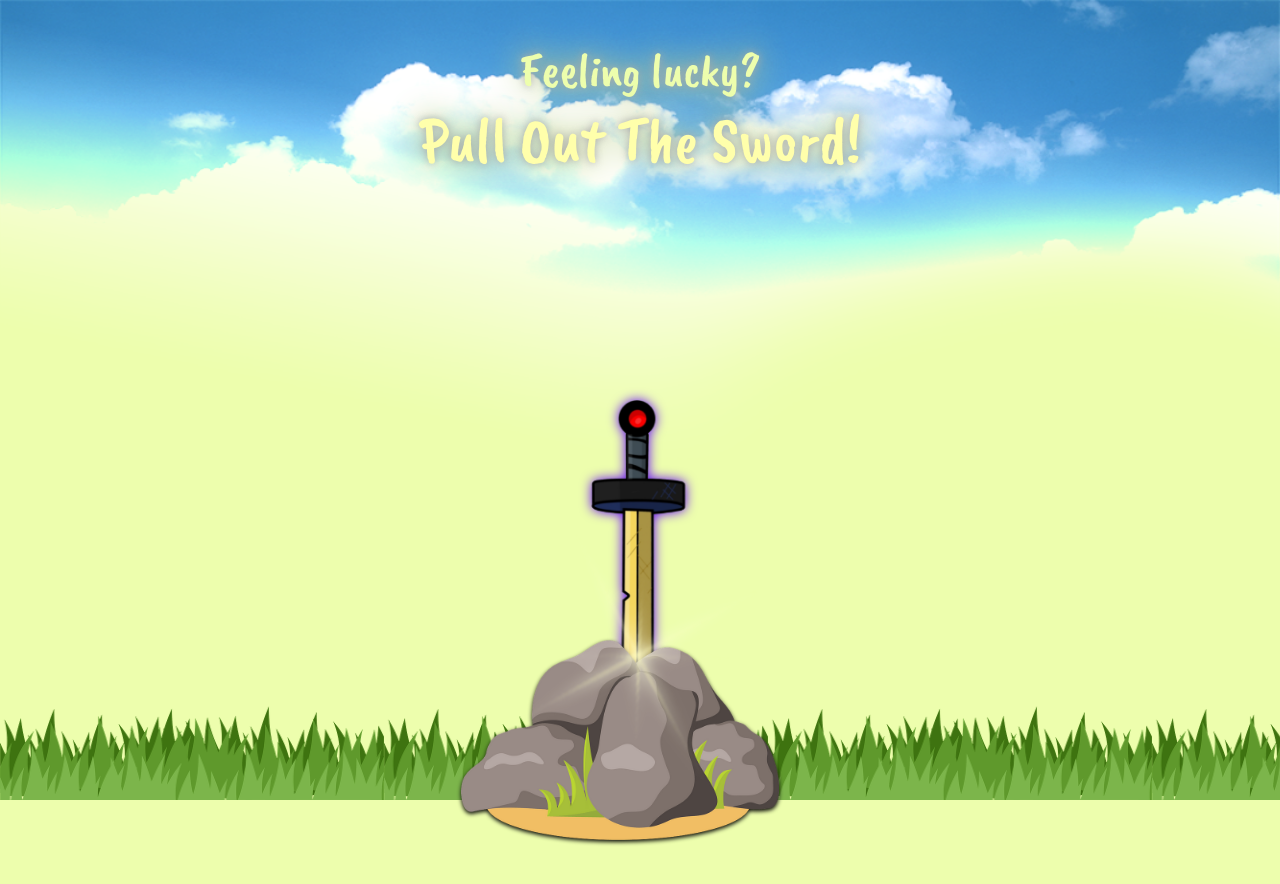
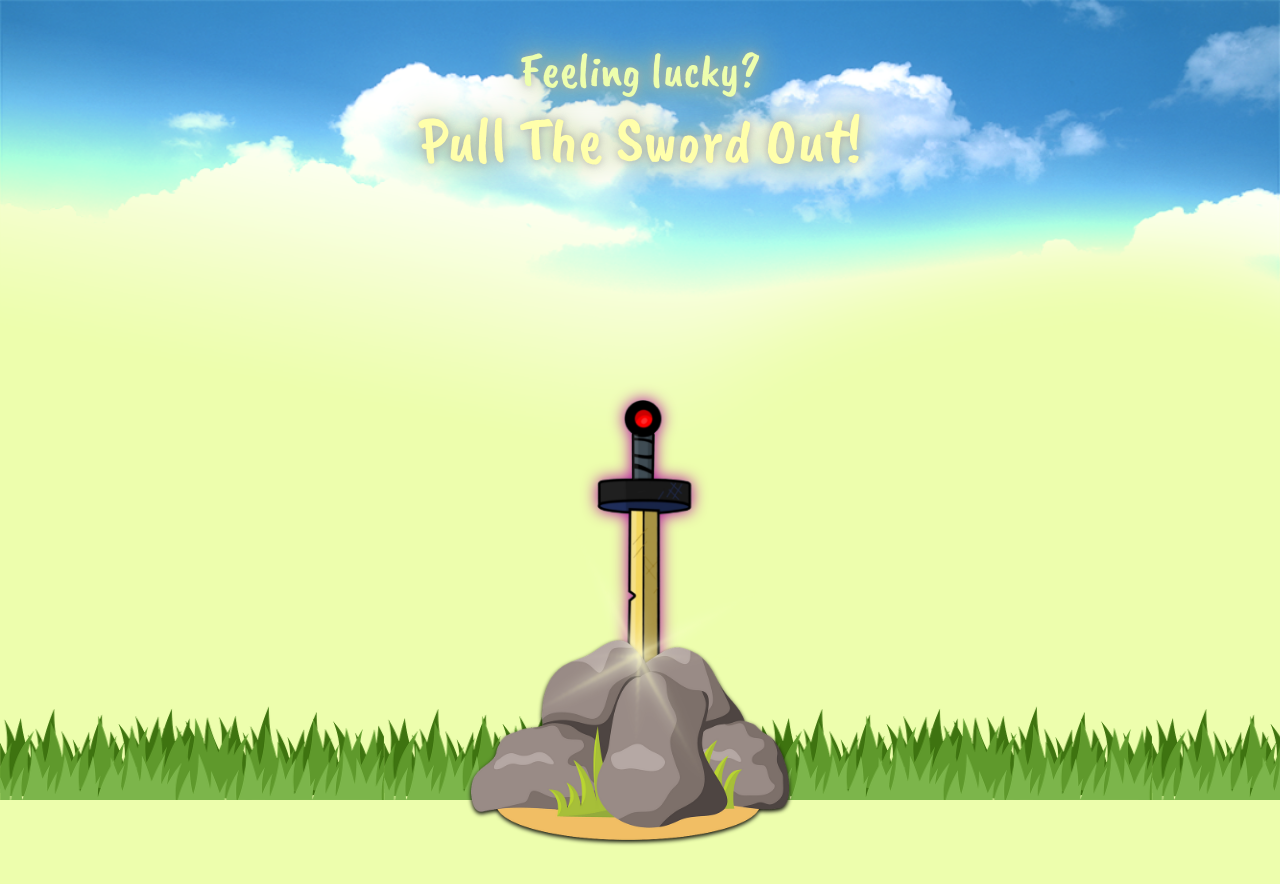
Before and after one commit to Sonnehilda/PullOutTheSword, a React (Create React App) app: page / in a window 1280 px wide. Shown: the top 884 px of the page. Before the commit the page ends 840 px from the top, so only its background shows below. Built offline with nearby package versions, Linux system fonts and the light colour scheme.

Commit message:
Added Effect For Pulling The Sword.

```diff
--- a/src/App.tsx
+++ b/src/App.tsx
@@ -1,13 +1,11 @@
 import { BrowserRouter as Router, Routes, Route } from "react-router-dom";
 import Home from "./pages/Home";
 import GlobalStyle from "./styles";
-import Logo from "./components/Logo";
 
 function App() {
   return (
     <Router>
       <GlobalStyle />
-      <Logo />
       <Routes>
         <Route path="/" element={<Home />}></Route>
       </Routes>
--- a/src/assets/images/index.ts
+++ b/src/assets/images/index.ts
@@ -3,3 +3,4 @@ export { default as cloud } from "./cloud.png";
 export { default as shine } from "./shine.png";
 export { default as stone } from "./stone.png";
 export { default as sword } from "./sword.png";
+export { default as light } from "./light.png";
--- a/src/components/Logo/index.tsx
+++ b/src/components/Logo/index.tsx
@@ -1,10 +1,14 @@
 import * as S from "./styles";
 
-const Logo = () => {
+interface LogoProps {
+  pullVisible: boolean;
+}
+
+const Logo = ({ pullVisible }: LogoProps) => {
   return (
-    <S.Wrapper>
+    <S.Wrapper pullVisible={pullVisible}>
       <S.SubTitle>Feeling lucky?</S.SubTitle>
-      <S.Title>Pull Out The Sword!</S.Title>
+      <S.Title>Pull The Sword Out!</S.Title>
     </S.Wrapper>
   );
 };
--- a/src/components/Logo/styles.ts
+++ b/src/components/Logo/styles.ts
@@ -1,12 +1,19 @@
 import styled from "styled-components";
 
-export const Wrapper = styled.div`
+interface PullVisibleProps {
+  pullVisible: boolean;
+}
+
+export const Wrapper = styled.div<PullVisibleProps>`
   transform: translateY(5vh);
 
   display: flex;
   flex-direction: column;
   justify-content: space-evenly;
   align-items: center;
+
+  transition: opacity 1.5s;
+  ${(props) => props.pullVisible === true && "opacity: 0;"};
 `;
 
 export const Title = styled.div`
--- a/src/components/Sword/index.tsx
+++ b/src/components/Sword/index.tsx
@@ -1,14 +1,46 @@
 import * as S from "./styles";
 
-import { sword, stone, shine } from "../../assets/images/index";
+import { sword, stone, shine, light } from "../../assets/images/index";
+import { useState } from "react";
 
-const Sword = () => {
+interface SwordProps {
+  pullVisible: boolean;
+  setPullVisible: React.Dispatch<React.SetStateAction<boolean>>;
+}
+
+const Sword = ({ pullVisible, setPullVisible }: SwordProps) => {
+  const [period, setPeriod] = useState<number>(0.8);
+
+  const pullSword = () => {
+    if (pullVisible === false) {
+      setPullVisible(true);
+
+      const interval = setInterval(() => {
+        setPeriod((period) => period + 0.125);
+      }, 200);
+
+      setTimeout(() => {
+        clearInterval(interval);
+        setPeriod(0.8);
+        setPullVisible(false);
+      }, 4000);
+    }
+  };
+
   return (
-    <S.Wrapper>
-      <S.SwordImg src={sword}></S.SwordImg>
-      <S.StoneImg src={stone}></S.StoneImg>
-      <S.ShineImg src={shine}></S.ShineImg>
-    </S.Wrapper>
+    <>
+      <S.Wrapper pullVisible={pullVisible} onClick={pullSword}>
+        <S.SwordImg
+          pullVisible={pullVisible}
+          period={period}
+          src={sword}
+        ></S.SwordImg>
+        <S.StoneImg pullVisible={pullVisible} src={stone}></S.StoneImg>
+        <S.ShineImg pullVisible={pullVisible} src={shine}></S.ShineImg>
+        <S.LightImg pullVisible={pullVisible} src={light}></S.LightImg>
+      </S.Wrapper>
+      <S.WhiteScreen pullVisible={pullVisible} />
+    </>
   );
 };
 
--- a/src/components/Sword/styles.ts
+++ b/src/components/Sword/styles.ts
@@ -1,6 +1,10 @@
 import styled from "styled-components";
 
-export const Wrapper = styled.div`
+interface PullVisibleProps {
+  pullVisible: boolean;
+}
+
+export const Wrapper = styled.div<PullVisibleProps>`
   position: absolute;
 
   left: 50%;
@@ -14,72 +18,118 @@ export const Wrapper = styled.div`
   justify-content: center;
   align-items: center;
 
-  z-index: 4;
+  z-index: 1;
   transition: filter 0.25s;
-  cursor: pointer;
 
-  :hover {
-    filter: brightness(125%);
-  }
+  ${(props) =>
+    !props.pullVisible &&
+    "cursor: pointer; :hover { filter: brightness(125%); }"}
 `;
 
-export const SwordImg = styled.img`
+interface SwordProps {
+  pullVisible: boolean;
+  period: number;
+}
+
+export const SwordImg = styled.img<SwordProps>`
   position: absolute;
-
-  transform: translateX(-1.5vh);
   bottom: 0;
 
+  margin-left: -1.5vh;
+
   height: 50vh;
-
-  z-index: 1;
 
   @keyframes rainbow {
     100%,
     0% {
-      filter: drop-shadow(0 0 0.75vh rgb(255, 0, 0));
+      filter: drop-shadow(0 0 1vh rgb(255, 0, 0));
     }
     14% {
-      filter: drop-shadow(0 0 0.75vh rgb(255, 127, 0));
+      filter: drop-shadow(0 0 1vh rgb(255, 127, 0));
     }
     28% {
-      filter: drop-shadow(0 0 0.75vh rgb(255, 255, 0));
+      filter: drop-shadow(0 0 1vh rgb(255, 255, 0));
     }
     43% {
-      filter: drop-shadow(0 0 0.75vh rgb(0, 255, 0));
+      filter: drop-shadow(0 0 1vh rgb(0, 255, 0));
     }
     57% {
-      filter: drop-shadow(0 0 0.75vh rgb(0, 127, 255));
+      filter: drop-shadow(0 0 1vh rgb(0, 127, 255));
     }
     72% {
-      filter: drop-shadow(0 0 0.75vh rgb(0, 0, 255));
+      filter: drop-shadow(0 0 1vh rgb(0, 0, 255));
     }
     86% {
-      filter: drop-shadow(0 0 0.75vh rgb(127, 0, 255));
+      filter: drop-shadow(0 0 1vh rgb(127, 0, 255));
     }
   }
-  animation: rainbow 3s linear infinite;
+
+  @keyframes shake {
+    0% {
+      transform: translate(0.05vh, 0.05vh) rotate(0deg);
+    }
+    10% {
+      transform: translate(-0.05vh, -0.1vh) rotate(-1deg);
+    }
+    20% {
+      transform: translate(-0.15vh, 0vh) rotate(1deg);
+    }
+    30% {
+      transform: translate(0.15vh, 0.1vh) rotate(0deg);
+    }
+    40% {
+      transform: translate(0.05vh, -0.05vh) rotate(1deg);
+    }
+    50% {
+      transform: translate(-0.05vh, 0.1vh) rotate(-1deg);
+    }
+    60% {
+      transform: translate(-0.15vh, 0.05vh) rotate(0deg);
+    }
+    70% {
+      transform: translate(0.15vh, 0.05vh) rotate(-1deg);
+    }
+    80% {
+      transform: translate(-0.05vh, -0.05vh) rotate(1deg);
+    }
+    90% {
+      transform: translate(0.05vh, 0.1vh) rotate(0deg);
+    }
+    100% {
+      transform: translate(0.05vh, -0.1vh) rotate(-1deg);
+    }
+  }
+
+  ${(props) =>
+    props.pullVisible === true
+      ? `animation: shake 0.5s linear infinite, rainbow ${
+          6 - props.period
+        }s linear infinite;`
+      : `animation: rainbow 6s linear infinite;`}
 `;
 
-export const StoneImg = styled.img`
+export const StoneImg = styled.img<PullVisibleProps>`
   position: absolute;
+  bottom: -5vh;
 
-  transform: translateX(-2.5vh);
-  bottom: -5vh;
+  margin-left: -2.5vh;
 
   height: 25vh;
 
-  z-index: 2;
   filter: drop-shadow(0 0.25vh 0.25vh #000);
+
+  ${(props) =>
+    props.pullVisible === true && "animation: shake 0.5s linear infinite;"}
 `;
 
-export const ShineImg = styled.img`
+export const ShineImg = styled.img<PullVisibleProps>`
   position: absolute;
 
   bottom: 5.5vh;
 
   height: 25vh;
 
-  z-index: 3;
+  transition: opacity 1.5s;
   filter: drop-shadow(0 0 0.5vh #fff);
 
   @keyframes rotate {
@@ -90,5 +140,63 @@ export const ShineImg = styled.img`
       transform: rotate(360deg);
     }
   }
+
   animation: rotate 10s linear infinite;
+
+  ${(props) => props.pullVisible === true && "opacity: 0;"}
 `;
+
+export const LightImg = styled.img<PullVisibleProps>`
+  position: absolute;
+
+  margin-left: 1vh;
+  bottom: -7.5vh;
+
+  height: 50vh;
+
+  z-index: 3;
+  opacity: 0;
+
+  transition: opacity 1s linear;
+  filter: drop-shadow(0 0 0.5vh #ffff00);
+  animation: rotate 5s linear infinite;
+
+  @keyframes rotate {
+    from {
+      transform: rotate(0deg);
+    }
+    to {
+      transform: rotate(360deg);
+    }
+  }
+
+  ${(props) =>
+    props.pullVisible === true && "opacity: 1; transition: opacity 4s ease-in;"}
+`;
+
+export const WhiteScreen = styled.img<PullVisibleProps>`
+  background-color: #fff;
+
+  position: absolute;
+  bottom: 0;
+
+  width: 100vw;
+  height: 100vh;
+
+  opacity: 0;
+  z-index: 0;
+
+  @keyframes tempFocus {
+    from {
+      z-index: 6;
+    }
+    to {
+      z-index: 4;
+    }
+  }
+
+  ${(props) =>
+    props.pullVisible === true
+      ? "opacity: 1; transition: opacity 4s ease-in; z-index: 2;"
+      : "opacity: 0; transition: opacity 1s linear; animation: tempFocus 1s;"}
+`;
--- a/src/pages/Home/index.tsx
+++ b/src/pages/Home/index.tsx
@@ -1,9 +1,15 @@
+import { useState } from "react";
+
 import Sword from "../../components/Sword";
+import Logo from "../../components/Logo";
 
 function Home() {
+  const [pullVisible, setPullVisible] = useState<boolean>(false);
+
   return (
     <>
-      <Sword />
+      <Logo pullVisible={pullVisible} />
+      <Sword pullVisible={pullVisible} setPullVisible={setPullVisible} />
     </>
   );
 }
--- a/tsconfig.json
+++ b/tsconfig.json
@@ -16,5 +16,5 @@
     "noEmit": true,
     "jsx": "react-jsx"
   },
-  "include": ["src", "public/photos"]
+  "include": ["src", "public/images"]
 }
```
Also changed, not shown: src/assets/images/light.png (added).
